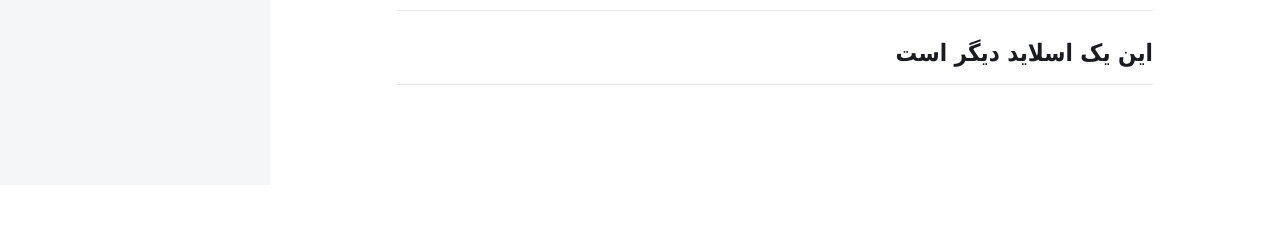
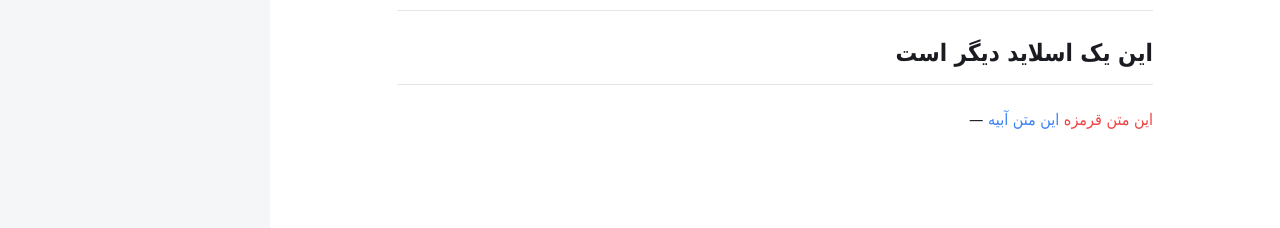
Before and after one commit to sbu-llm/notes, a Jekyll site: the page built from _notes/01-intro-fa.md, in a window 1280 px wide. Shown: the part 1413-1641 px from the top of the page. Built offline with Jekyll 4.4.1, drawn with Linux system fonts in a browser that asks for light colours; a style sheet for code colours, icons or effects is not loaded; before the commit the page ends 1598 px from its top, so only the background shows below that.

Commit message:
Update 01-intro-fa.md

```diff
--- a/_notes/01-intro-fa.md
+++ b/_notes/01-intro-fa.md
@@ -34,3 +34,6 @@ def next_token(prompt):
 
 این یک اسلاید دیگر است
 ---
+<span class="text-red">این متن قرمزه</span>
+<span class="text-blue">این متن آبیه</span>
+---
```
